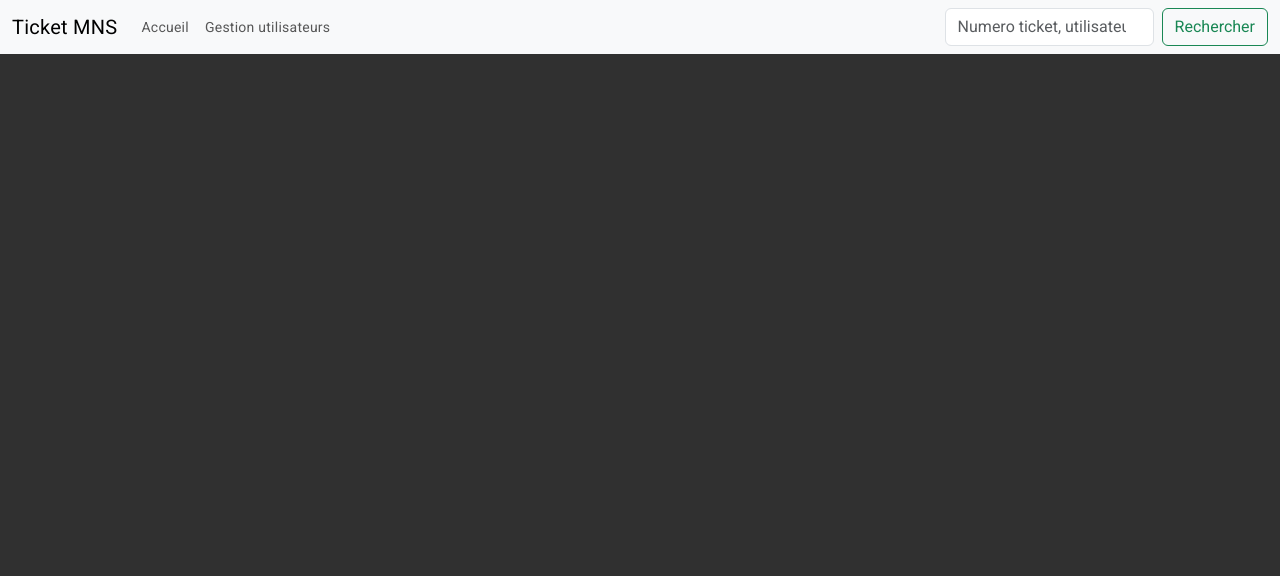
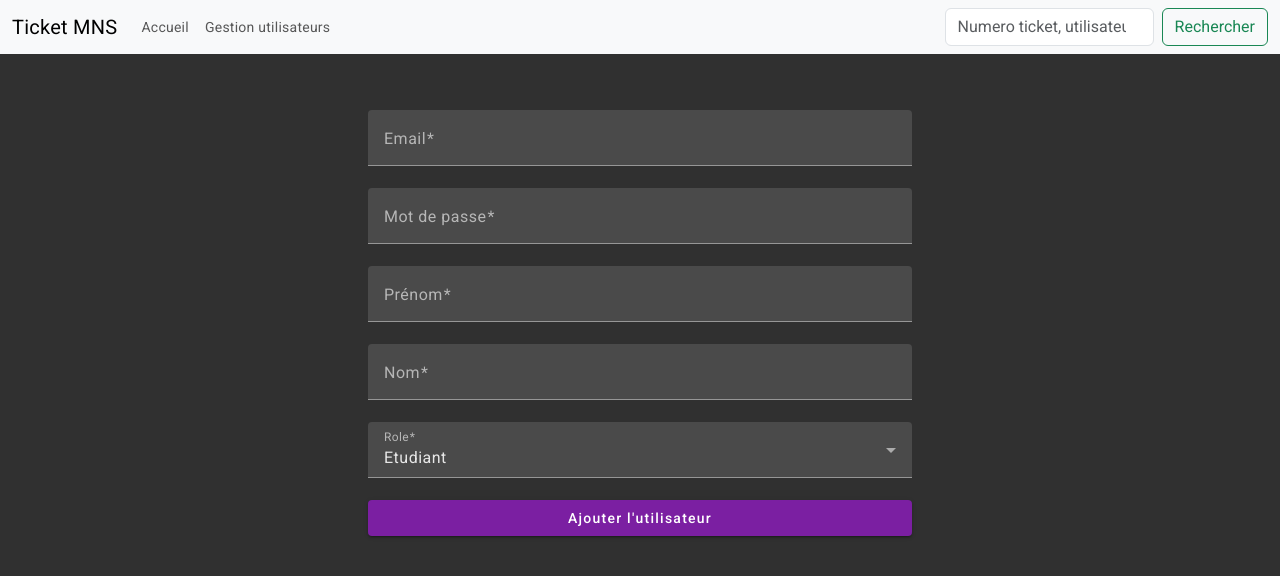
Before and after one commit to fbansept/ticketing-dw1-24, an Angular app: page /ajout-utilisateur in a window 1280 px wide. Shown: the top 576 px of the page. Built offline with nearby package versions, Linux system fonts and the light colour scheme.

Commit message:
ajout utilisateur

```diff
--- a/src/app/edit-user/edit-user.component.html
+++ b/src/app/edit-user/edit-user.component.html
@@ -1 +1,56 @@
-<form [formGroup]="formulaire"></form>
+<form class="formulaire" [formGroup]="formulaire" (ngSubmit)="onAjoutUtilisateur()">
+  <mat-form-field>
+    <mat-label>Email</mat-label>
+    <input
+      matInput
+      placeholder="Ex. john.do@stagiaire.mns.com"
+      type="email"
+      formControlName="email"
+    />
+
+    @if(formulaire.get("email")?.hasError('required')){
+    <mat-error>Ce champs est obligatoire</mat-error>
+    }@else if (formulaire.get("email")?.hasError('email')) {
+    <mat-error>Le format de l'email est incorrect</mat-error>
+    }
+  </mat-form-field>
+
+  <mat-form-field>
+    <mat-label>Mot de passe</mat-label>
+    <input matInput type="password" formControlName="password" />
+    <mat-error>Ce champs est obligatoire</mat-error>
+  </mat-form-field>
+
+  <mat-form-field>
+    <mat-label>Prénom</mat-label>
+    <input
+      matInput
+      placeholder="Ex. John"
+      type="text"
+      formControlName="firstname"
+    />
+    <mat-error>Ce champs est obligatoire</mat-error>
+  </mat-form-field>
+
+  <mat-form-field>
+    <mat-label>Nom</mat-label>
+    <input
+      matInput
+      placeholder="Ex. Doe"
+      type="text"
+      formControlName="lastname"
+    />
+    <mat-error>Ce champs est obligatoire</mat-error>
+  </mat-form-field>
+
+  <mat-form-field>
+    <mat-label>Role</mat-label>
+    <mat-select formControlName="role">
+      @for (role of roleList; track role) {
+      <mat-option [value]="role">{{ role }}</mat-option>
+      }
+    </mat-select>
+  </mat-form-field>
+
+  <button mat-raised-button color="primary">Ajouter l'utilisateur</button>
+</form>
--- a/src/app/edit-user/edit-user.component.ts
+++ b/src/app/edit-user/edit-user.component.ts
@@ -1,3 +1,4 @@
+import { HttpClient, HttpClientModule } from '@angular/common/http';
 import { Component, inject } from '@angular/core';
 import {
   FormBuilder,
@@ -6,16 +7,32 @@ import {
   ReactiveFormsModule,
   Validators,
 } from '@angular/forms';
+import { MatButtonModule } from '@angular/material/button';
+import { MatInputModule } from '@angular/material/input';
+import { MatSelectModule } from '@angular/material/select';
+import { MatSnackBar, MatSnackBarModule } from '@angular/material/snack-bar';
+import { Router } from '@angular/router';
 
 @Component({
   selector: 'app-edit-user',
   standalone: true,
-  imports: [FormsModule, ReactiveFormsModule],
+  imports: [
+    FormsModule,
+    ReactiveFormsModule,
+    MatInputModule,
+    MatSelectModule,
+    MatButtonModule,
+    HttpClientModule,
+    MatSnackBarModule,
+  ],
   templateUrl: './edit-user.component.html',
   styleUrl: './edit-user.component.scss',
 })
 export class EditUserComponent {
+  http: HttpClient = inject(HttpClient);
   formBuilder: FormBuilder = inject(FormBuilder);
+  snackBar: MatSnackBar = inject(MatSnackBar);
+  router: Router = inject(Router);
 
   formulaire: FormGroup = this.formBuilder.group({
     email: ['', [Validators.required, Validators.email]],
@@ -24,4 +41,31 @@ export class EditUserComponent {
     lastname: ['', [Validators.required]],
     role: ['Etudiant', [Validators.required]],
   });
+
+  roleList: string[] = ['Etudiant', 'Gestionnaire', 'Administrateur'];
+
+  onAjoutUtilisateur() {
+    if (this.formulaire.valid) {
+      this.http
+        .post(
+          'http://localhost/backend-angular-ticket-dw1-24/ajout-utilisateur.php',
+          this.formulaire.value
+        )
+        .subscribe({
+          next: (resultat) => {
+            this.snackBar.open("L'utilisateur a bien été ajouté", undefined, {
+              duration: 3000,
+            });
+            this.router.navigateByUrl('/gestion-utilisateurs');
+          },
+          error: (erreur) => {
+            if (erreur.status == 409) {
+              alert(erreur.error.message);
+            } else {
+              alert('Erreur inconnue, contactez votre administrateur');
+            }
+          },
+        });
+    }
+  }
 }
--- a/src/app/manage-user/manage-user.component.html
+++ b/src/app/manage-user/manage-user.component.html
@@ -1,5 +1,7 @@
 <h1>Gestion des utilisateurs</h1>
 
-<a mat-raised-button color="primary" routerLink="/ajout-utilisateur">Ajouter un nouvel utilisateur</a>
+<a mat-raised-button color="primary" routerLink="/ajout-utilisateur">
+    Ajouter un nouvel utilisateur
+</a>
 
 <p>Future liste de tous les utilisateurs...</p>
--- a/src/styles.scss
+++ b/src/styles.scss
@@ -1,4 +1,18 @@
 /* You can add global styles to this file, and also import other style files */
 
-html, body { height: 100%; }
-body { margin: 0; font-family: Roboto, "Helvetica Neue", sans-serif; }
+html,
+body {
+  height: 100%;
+}
+body {
+  margin: 0;
+  font-family: Roboto, "Helvetica Neue", sans-serif;
+}
+
+.formulaire {
+  display: flex;
+  flex-direction: column;
+  max-width: 600px;
+  margin: 2em auto;
+  padding: 2em;
+}
```
